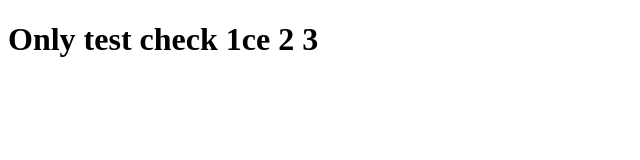
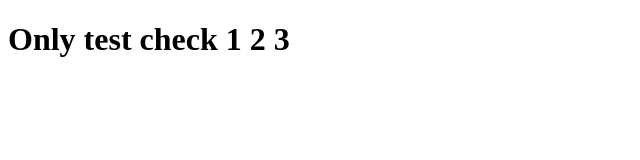
Before and after one commit to umbrellait-Ilya-Zverev/test-github-integration, a plain HTML site: page index.html in a window 1280 px wide. Shown: the full height of the page, 0-640 px from the left. Drawn offline with Linux system fonts and the light colour scheme.

Commit message:
check webhook1

```diff
--- a/index.html
+++ b/index.html
@@ -5,6 +5,6 @@
     <title>Title</title>
 </head>
 <body>
-<h1>Only test check 1ce 2 3</h1>
+<h1>Only test check 1 2 3</h1>
 </body>
 </html>
```
